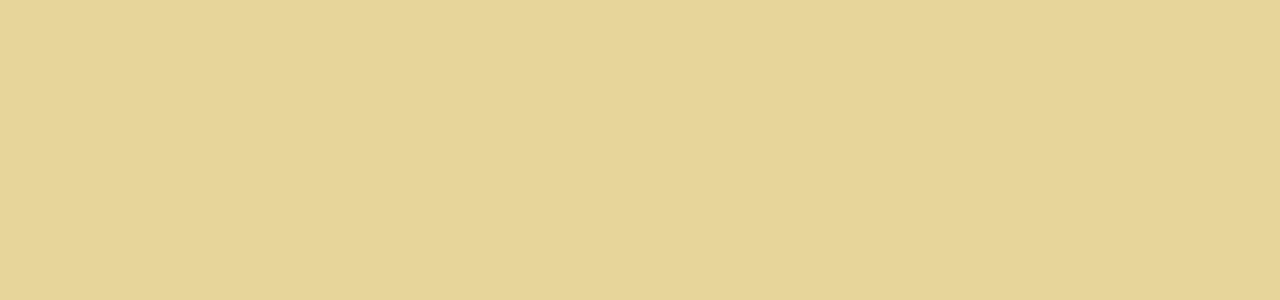
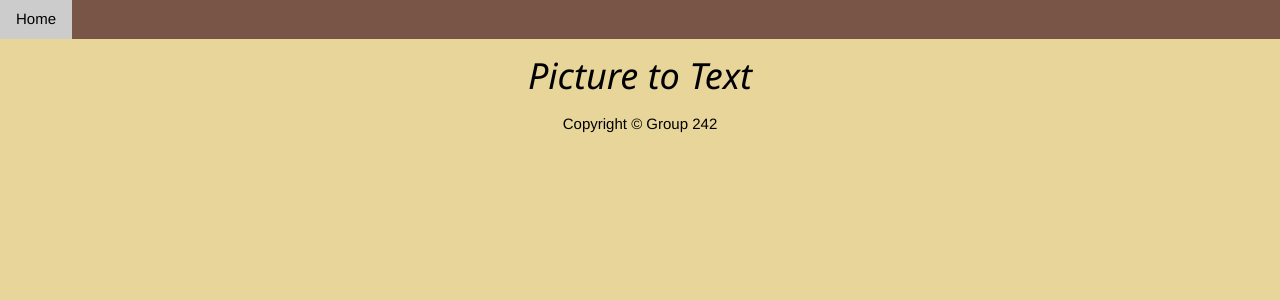
Before and after one commit to WillHutt/cst205Project3, a Flask app: page / in a window 1280 px wide. Before the commit the part shown is empty. Shown: the top 300 px of the page. Run offline with Flask 2, Linux system fonts and the light colour scheme.

Commit message:
updated webpage added nav bar and copyright

```diff
--- a/templates/index.html
+++ b/templates/index.html
@@ -1,7 +1,21 @@
+<!DOCTYPE HTML>
 <html>
 
 <head>
-    <style type="text/css">
+<title>Picture to Text</title>
+
+<meta name="viewport" content="width=device-width, initial-scale=1">
+<link rel="stylesheet" href="https://www.w3schools.com/w3css/4/w3.css">
+
+<div>
+  <nav>
+    <div class="w3-bar w3-brown">
+    <a href="https://cst205-proj3-swiftpaws.c9users.io/templates/index.html" class="w3-bar-item w3-button">Home</a>
+  </nav>
+</div>
+
+
+<style type="text/css">
   body
       {
         text-align: center;
@@ -9,12 +23,16 @@
         font-family: Helvetica;
         font-size: 18;
       }
-    </style>
+</style>
+
 </head>
 
 <body>
-   <!-- <h1><i>Picture to Text</h1></i> -->
+ <h1><i>Picture to Text</h1></i>
 
+
+
+  <footer>Copyright &copy; Group 242</footer>
 
 
 </body>
```
